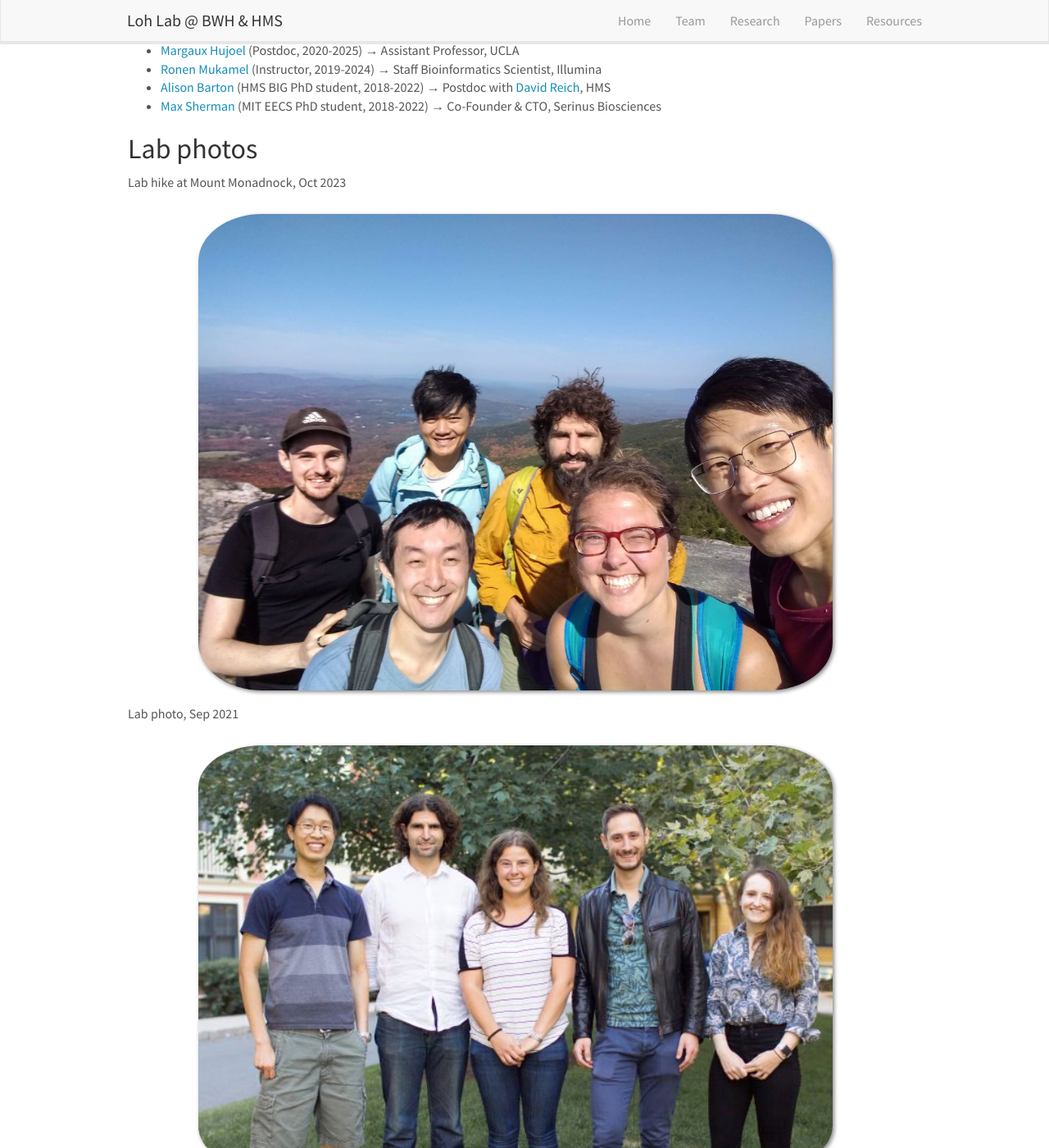
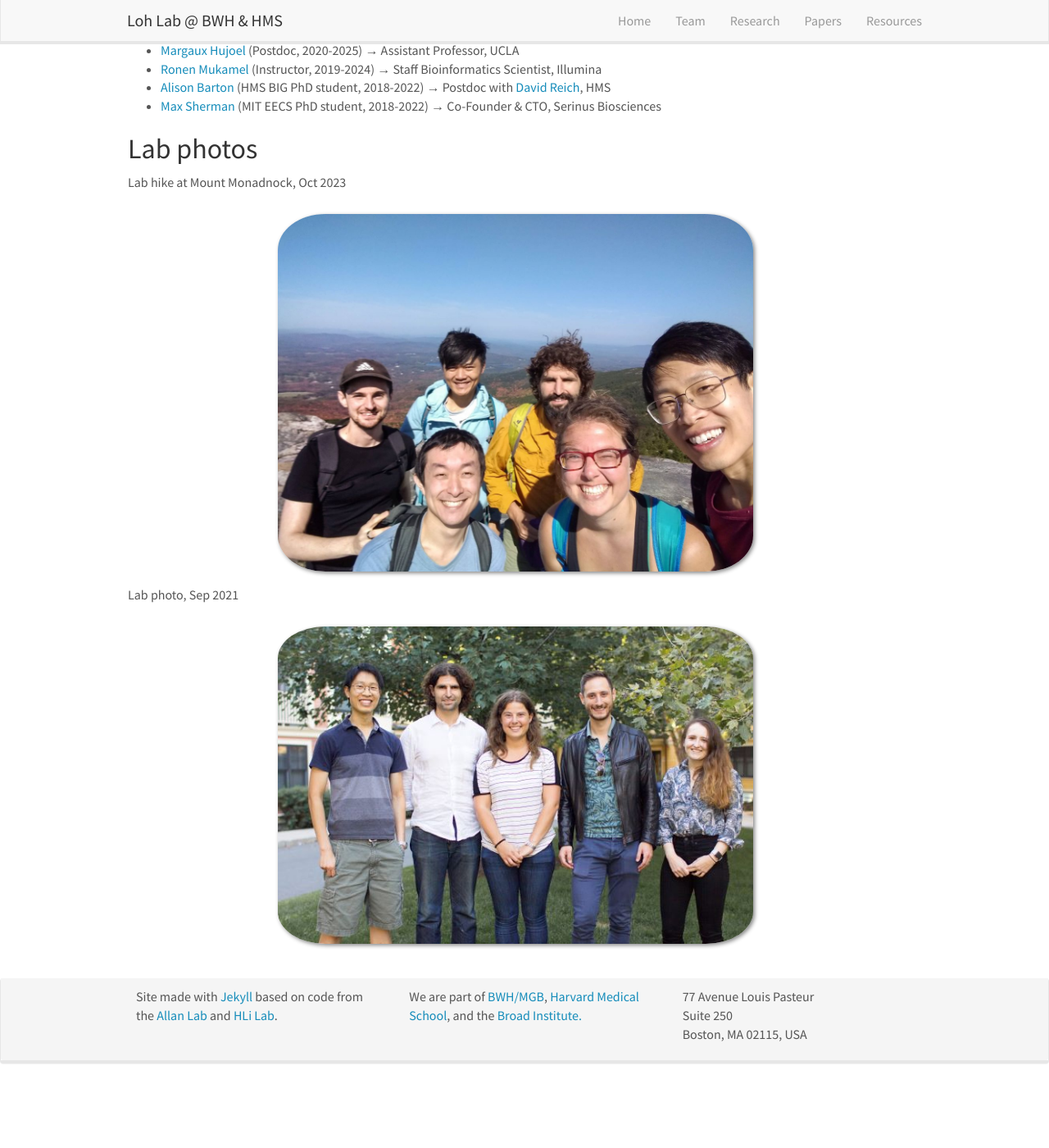
Before and after one commit to poruloh/poruloh.github.io, a Jekyll site: the page built from _pages/team.md, in a window 1280 px wide and 1400 px high, scrolled down 841 px. Shown: the whole window at 82% size. Built offline with Jekyll 4.4.1, drawn with Linux system fonts in a browser that asks for light colours; nearby versions of some CDN libraries; after the commit the page ends 2160 px from its top, so only the background shows below that.

Commit message:
minor fixes

```diff
--- a/_data/publist.yml
+++ b/_data/publist.yml
@@ -152,7 +152,7 @@
   url: http://dx.doi.org/10.1038/ng.3190
   type: 1
 
-- title: Efficient Bayesian mixed model analysis increases association power in large cohorts
+- title: Inferring admixture histories of human populations using linkage disequilibrium
   authors: <b>Loh PR</b>*, Lipson M*, Patterson N, Moorjani P, Pickrell J, Reich D, Berger B
   year: 2013
   journal: Genetics
--- a/_data/team_members.yml
+++ b/_data/team_members.yml
@@ -18,7 +18,7 @@
   photo: yichensi.png
   info: Postdoctoral fellow, joined Sep 2024
   number_educ: 2
-  education1: PhD with <a href="https://sph.umich.edu/faculty-profiles/kang-hyunmin.html">Hyun Min Kang</a> and <a href="https://sph.umich.edu/faculty-profiles/zollner-sebastian.html">Sebastian Zoellner</a>, <a href="https://www.ucf.edu/">Michigan</a>
+  education1: PhD with <a href="https://sph.umich.edu/faculty-profiles/kang-hyunmin.html">Hyun Min Kang</a> and <a href="https://sph.umich.edu/faculty-profiles/zollner-sebastian.html">Sebastian Zoellner</a>, <a href="https://umich.edu">Michigan</a>
   education2: BS, <a href="https://en.sjtu.edu.cn">SJTU</a>
 
 - name: Nolan Kamitaki
--- a/_pages/team.md
+++ b/_pages/team.md
@@ -93,10 +93,10 @@ We will have open positions in 2027 for postdocs and students with very strong c
 
 Lab hike at Mount Monadnock, Oct 2023
 <div style="text-align: center;">
-  <img src="/images/lab_hike_2023-10-03_web.jpg" width="80%"/>
+  <img src="/images/lab_hike_2023-10-03_web.jpg" width="60%"/>
 </div>
 
 Lab photo, Sep 2021
 <div style="text-align: center;">
-  <img src="/images/lab_photo_2021-09-10_web.jpg" width="80%"/>
+  <img src="/images/lab_photo_2021-09-10_web.jpg" width="60%"/>
 </div>
--- a/css/main.scss
+++ b/css/main.scss
@@ -90,3 +90,7 @@ firstp {
     margin-left: 30px;
     margin-right: 30px;
 }
+
+#footer {
+  margin-top: 25px;
+}
```
Also changed, not shown: _pages/resources.md (+2 -2 lines), 5 other files.
